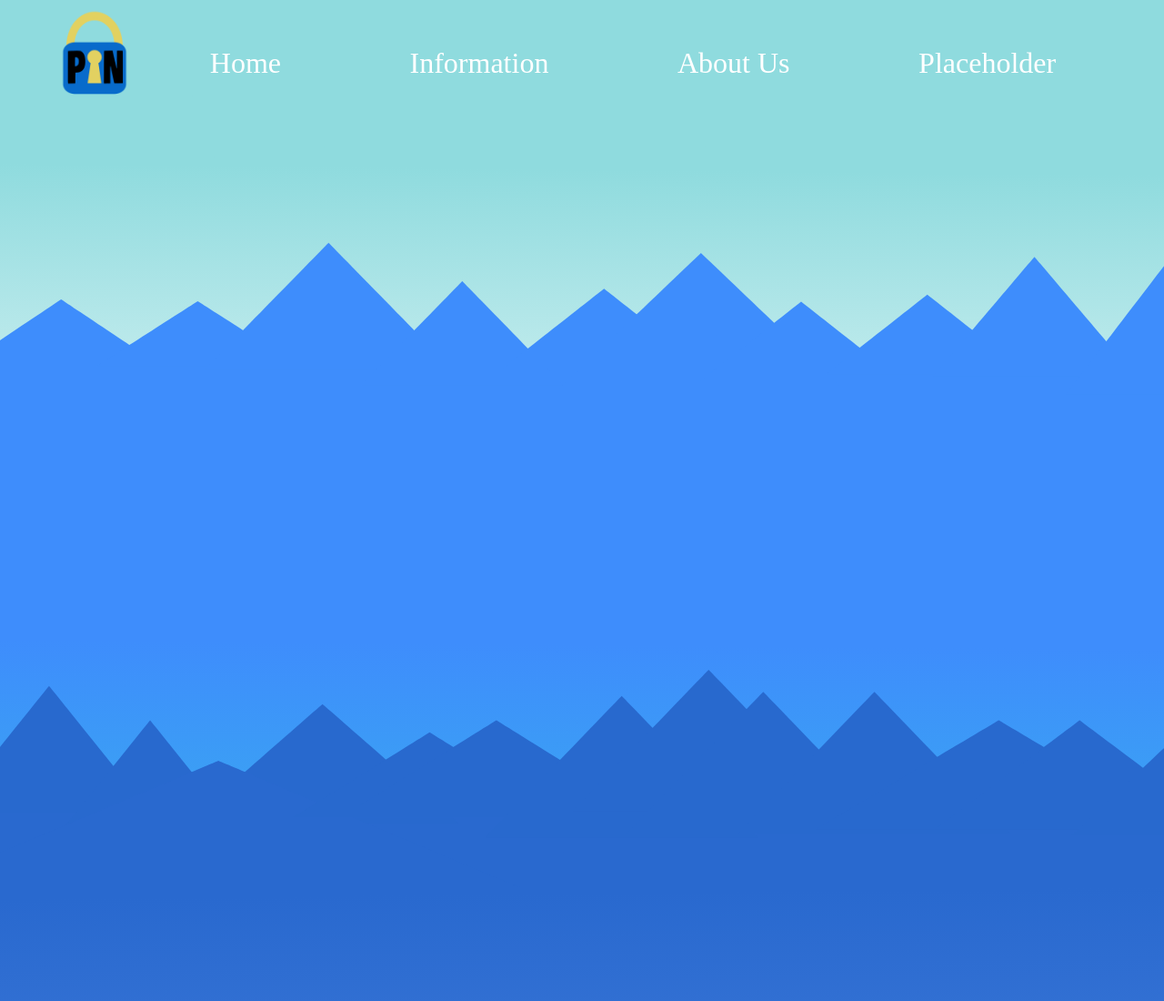
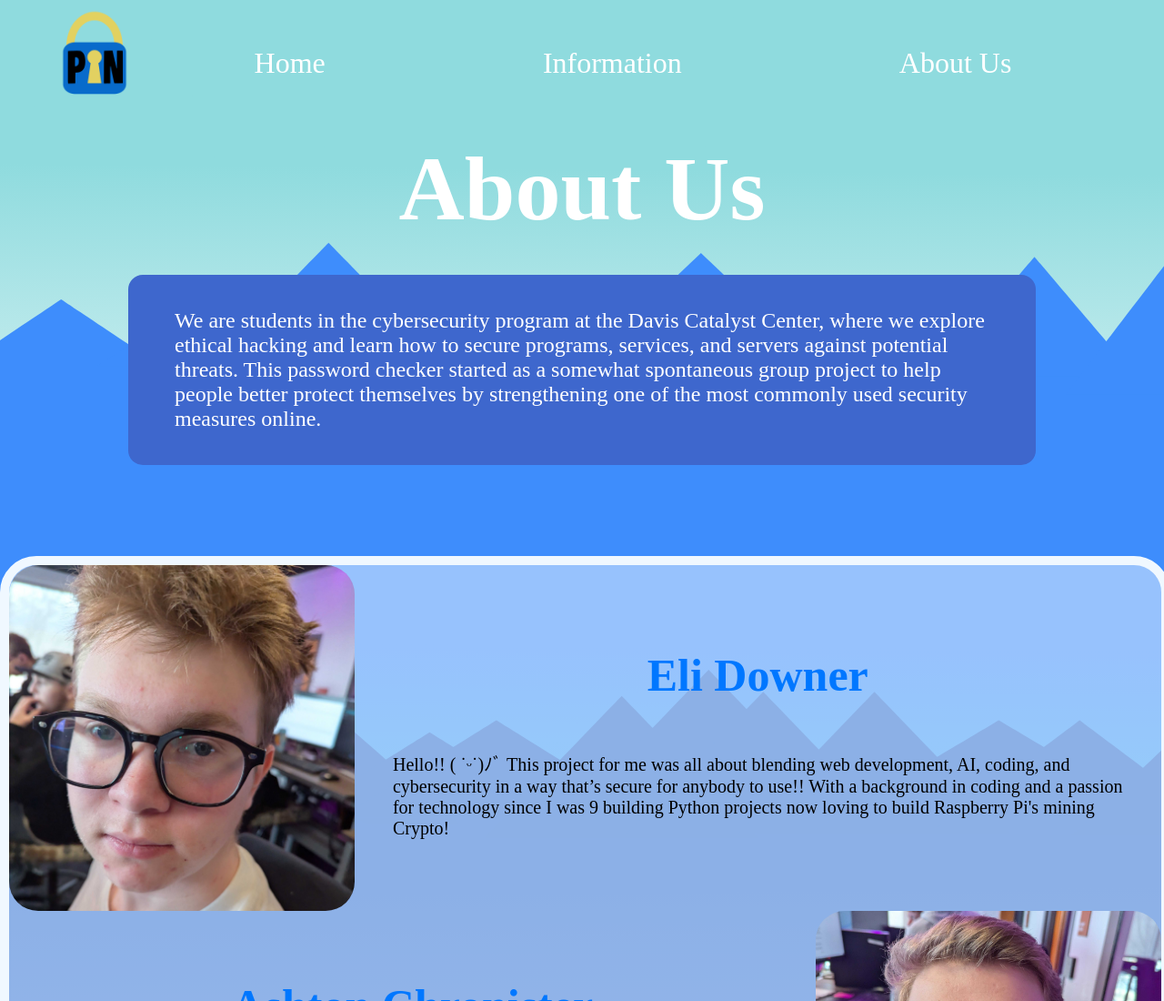
Before and after one commit to Bobbydude132/password_man, a plain HTML site: page aboutus.html in a window 1280 px wide. Shown: the top 1100 px of the page at 91% size. Drawn offline with Linux system fonts and the light colour scheme.

Commit message:
Created the About Page and added images

```diff
--- /dev/null
+++ b/about.css
@@ -0,0 +1,82 @@
+.titleheader {
+    display: flex;
+    width:100%;
+    height:150px;
+    justify-content: center;
+    align-items: center;
+    border-radius: 1rem;
+    margin-top:20px;
+    margin-bottom:20px;
+}
+.titleheader h1 {
+    color:white;
+    font-size: 100px;
+}
+.maintextwrapper {
+    display:flex;
+    justify-content: center;
+    align-items: center;
+    height:100%;
+    width:100%;
+}
+
+.maintextwrapper > .maintext {
+    padding-left: 4%;
+    padding-right: 4%;
+    padding-top: 1%;
+    padding-bottom: 1%;
+    background-color: #3e67cd;
+    border-radius: 1rem;
+    width:70%;
+}
+.maintext p {
+    color:white;
+    font-size:24px;
+}
+
+.aboutrows {
+    width:98.95%;
+    height:100%;
+    background-color: rgba(240, 248, 255, 0.5);
+    border: 10px solid aliceblue;
+    border-radius: 40px;
+    margin-top: 100px;
+}
+
+.aboutrows > #textright {
+    display: grid;
+    grid-template-columns: 0.3fr 0.7fr;
+    height:25%;
+}
+.aboutrows > #textleft {
+    display: grid;
+    grid-template-columns: 0.7fr 0.3fr;
+    height:25%;
+}
+
+.a-row img {
+    width:100%;
+    height:100%;
+    object-fit: cover;
+    border-radius: 2rem;
+}
+.a-row h1 {
+    color:#0077ff;
+    font-size: 50px;
+}
+.a-row > .rowtext p {
+    font-size: 20px;
+}
+.a-row > .rowtext > #silly {
+    width:30px;
+    height:30px;
+    border-radius:0px;
+}
+
+.a-row > .rowtext {
+    display:flex;
+    justify-content: center;
+    align-items: center;
+    flex-direction: column;
+    padding:42px;
+}
--- a/aboutus.html
+++ b/aboutus.html
@@ -3,6 +3,7 @@
   <head>
     <title>Please Input Nonsense</title>
     <link rel="stylesheet" href="indexstyle.css">
+    <link rel="stylesheet" href="about.css">
     <script src="index.js"></script>
     <meta name="viewport" content="width=device-width, initial-scale=1">
   </head>
@@ -14,8 +15,57 @@
         <a class="nav" href="Index.html">Home</a>
         <a class="nav" href="Information.html">Information</a>
         <a class="nav" href="Aboutus.html">About Us</a>
-        <a class="nav" href="Placeholder.html">Placeholder</a>
       </div>
+      <div class="titleheader">
+        <h1>About Us</h1>
+      </div>
+   <div class="maintextwrapper">
+      <div class="maintext">
+        <p>We are students in the cybersecurity program at the Davis Catalyst Center, where we explore ethical hacking and learn how to secure programs, services, and servers against potential threats.
+        This password checker started as a somewhat spontaneous group project to help people better protect themselves by strengthening one of the most commonly used security measures online.</p>
+      </div>
+    </div>
+
+    <div class="aboutrows">
+      <div class="a-row" id="textright">
+        <img src="images/Eli.jpg">
+
+        <div class="rowtext" >
+          <h1>Eli Downer</h1>
+          <p>Hello!! ( ˙ᵕ˙)ﾉﾞ This project for me was all about blending web development, AI, coding, and cybersecurity in a way that’s secure for anybody to use!! With a background in coding and a passion for technology since I was 9 building Python projects now loving to build Raspberry Pi's mining Crypto!</p>
+        </div>
+      </div>
+      <div class="a-row" id="textleft">
+        <div class="rowtext">
+          <h1>Ashton Chronister</h1>
+          <p>My name is Ashton and I was the one who had the idea for this project.
+            I helped format the HTML, designed much of the CSS of the main page, and some other things here and there.<br><br>
+            I'm currently at Syracuse High School as a senior. I am an aspiring Cybersecurity and IT professional wanting to learn more about really anything computer related. I's still learning so I'm not that knowledgeable yet but I try my best. I love to play video games with my friends and just talk over discord.
+            </p>
+</div>
+        <img src="images/Ashton.jpg">
+
+      </div>
+      <div class="a-row" id="textright">
+        <img src="images/Daniel.jpg">
+
+        <div class="rowtext">
+          <h1>Daniel Beckstrand</h1>
+          <p>Good morning and happy friday <br><br> I go to school at Farmington High School, and have been in Davis Catalyst Center for almost a year. I like programming in JavaScript, 3D modelling, Unreal Engine 5,
+            gaming, and making Minecraft datapacks. My favorite food is soft pretzels. I also like making jokes and being silly </p> <img src="images/silly.jpg" id="silly">
+            <p>My contributions to this project were working on our website, including the very page you are on!</p>
+        </div>
+      </div>
+      <div class="a-row" id="textleft">
+        <div class="rowtext">
+          <h1>Kayden Lopez</h1>
+          <p>I go to Viewmont High School, I have been in almost all their computer science-type classes. I have been going to the Catalyst Center for 2 semesters.</p>
+        </div>
+        <img src="images/Kayden.jpg">
+
+      </div>
+
+    </div>
 
     </div>
 
```
Also changed, not shown: Images/Ashton.jpg (added), Images/Daniel.jpg (added), Images/Eli.jpg (added), Images/Kayden.jpg (added), Images/Website background.png (deleted), Images/silly.jpg (added).
